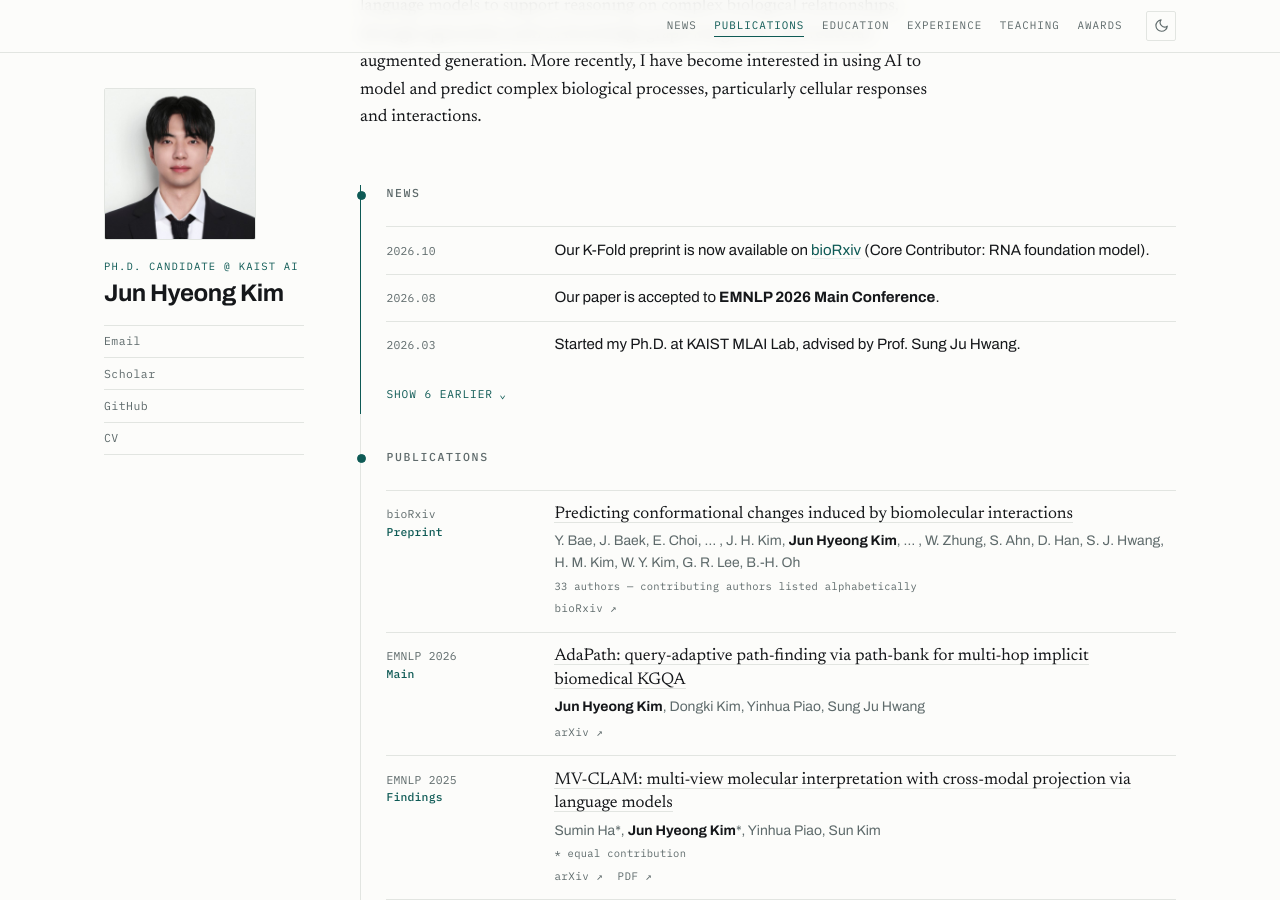
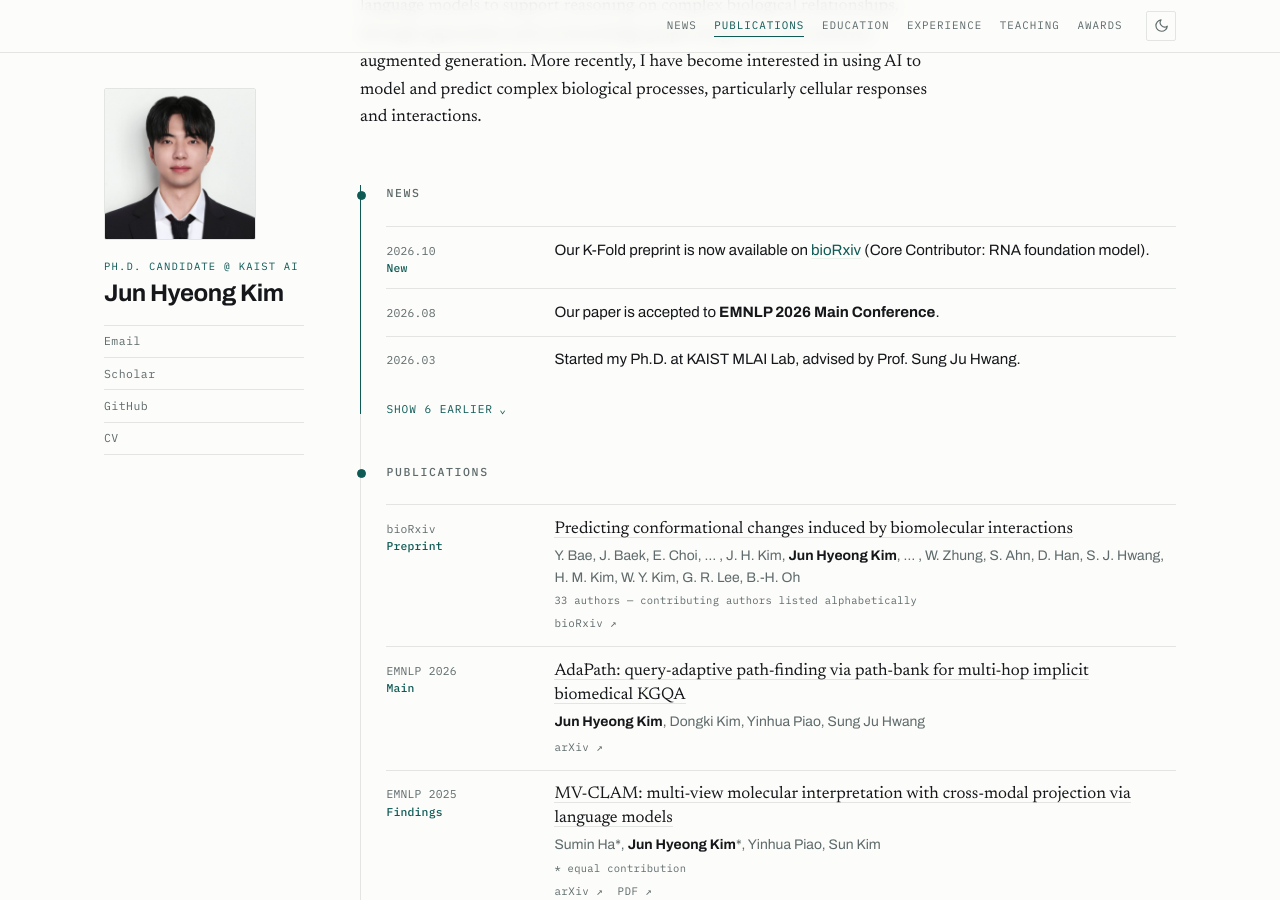
Before and after one commit to Jun-Hyeong-Kim/Jun-Hyeong-Kim.github.io, a Jekyll site: the page built from _pages/about.md, in a window 1280 px wide and 900 px high, scrolled down 327 px. Built offline with Jekyll 4.4.1, drawn with Linux system fonts in a browser that asks for light colours.

Commit message:
Mark the newest News item with a New label
Reuses the accent sub-label slot that Main / Findings / Preprint already use in
Publications, so recency reads in the palette the page already has. Driven by
forloop.first, so it moves on its own as items are added.

```diff
--- a/_layouts/home.html
+++ b/_layouts/home.html
@@ -83,7 +83,7 @@
       <div class="sec__head"><h2 class="sec__title">News</h2></div>
       {% for item in site.data.news limit: news_shown %}
         <div class="row">
-          <div class="row__label">{{ item.date }}</div>
+          <div class="row__label">{{ item.date }}{% if forloop.first %}<b>New</b>{% endif %}</div>
           <div class="row__body"><p class="row__text">{{ item.text }}</p></div>
         </div>
       {% endfor %}
```
